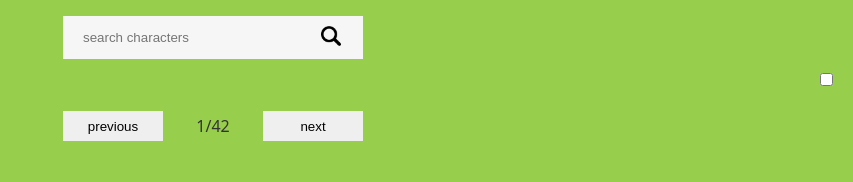
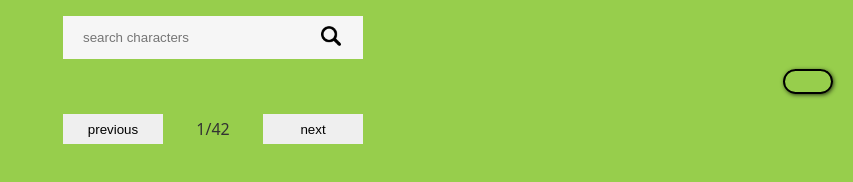
Before and after one commit to MichellePark2024/michelle_emy_rick-and-morty, a website with bundled scripts: page index.html in a window 1280 px wide. Shown: the part 184-366 px from the top of the page, 427-1280 px from the left. Built offline with nearby package versions, Linux system fonts and the light colour scheme; no server answers.

Commit message:
add dark mode button css

```diff
--- a/styles.css
+++ b/styles.css
@@ -63,3 +63,53 @@ body.dark-mode {
   display: grid;
 
 }
+
+.switch-container input {
+  position: absolute;
+  opacity: 0;
+  height: 100%;
+  width: 100%;
+  top: 0;
+  left: 0;
+  margin: 0;
+  z-index: 1;
+}
+
+input:focus + .switch {
+  border-color: var(--active-color);
+}
+
+input:checked + .switch {
+  background-color: var(--accent-color);
+}
+
+input:checked + .switch:after {
+  left: initial;
+  right: 3px;
+}
+
+.switch-container {
+  position: relative;
+  height: 25px;
+  width: 50px;
+}
+
+.switch {
+  position: relative;
+  width: 100%;
+  height: 100%;
+  border: 2px solid black;
+  border-radius: 13px;
+  box-shadow: 1px 1px 5px -1px black;
+}
+
+.switch:after {
+  content: "";
+  position: absolute;
+  width: 17px;
+  border-radius: 50%;
+  left: 3px;
+  top: 2px;
+  bottom: 2px;
+  background-color: var(--active-color);
+}
```
Also changed, not shown: index.html (+4 -2 lines).
